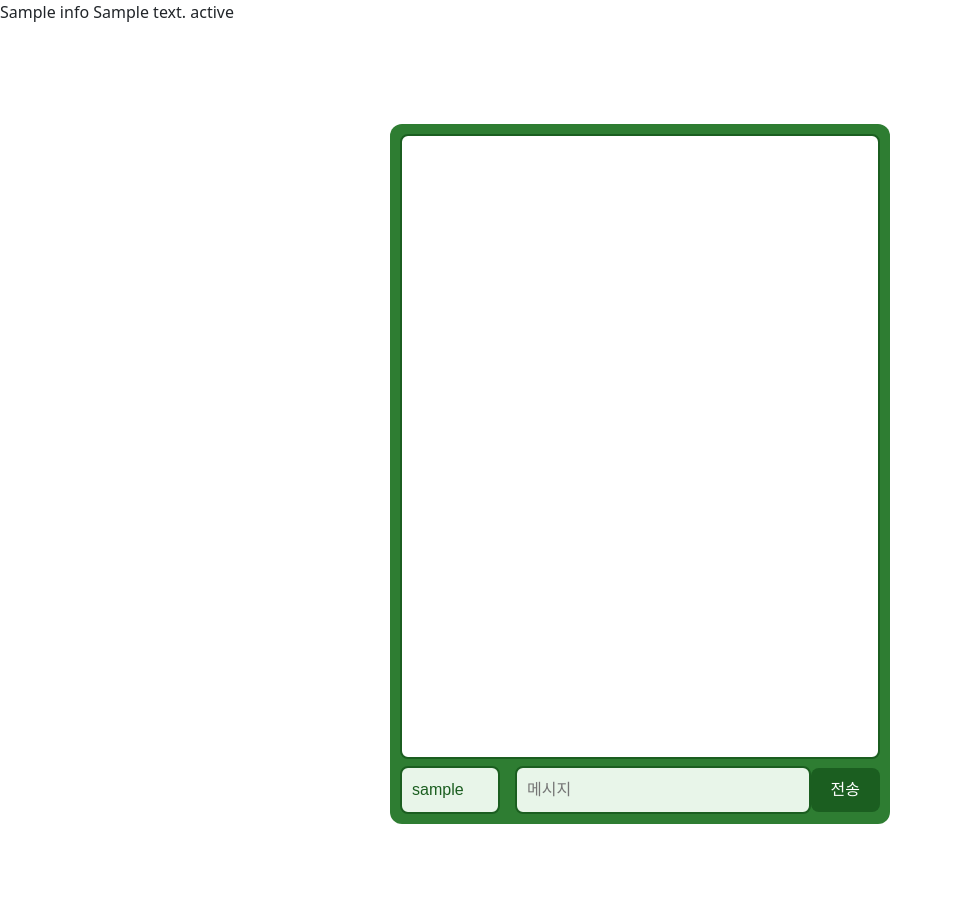
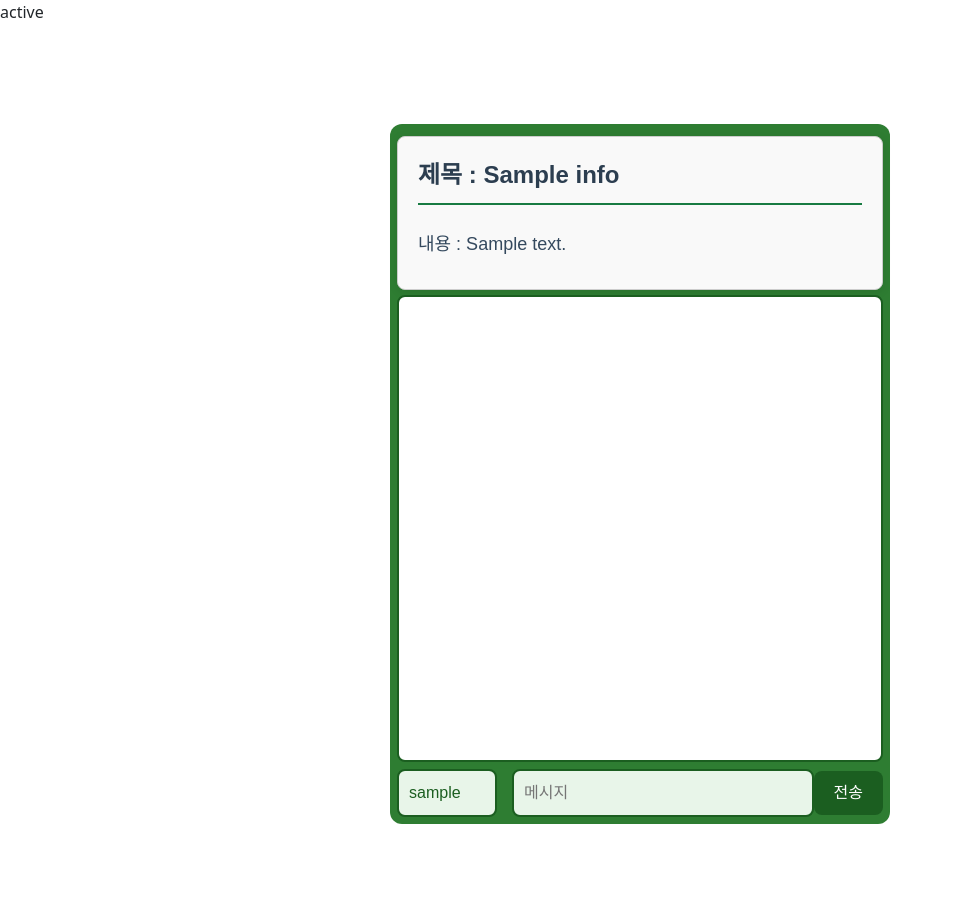
Before and after one commit to jerry-1211/monkeys_jungle, a Flask app: template templates/chat.html in a window 1280 px wide. Shown: the part 56-980 px from the top of the page, without its empty margins (0-953 px from the left). Run offline with Flask 3, Linux system fonts and the light colour scheme; the template is opened without the code that fills it: most values are stand-ins (such as "Sample title", 1, 10 or a date in 2020); some libraries are stand-ins or nearby versions.

Commit message:
채팅내용수정css

```diff
--- a/app.py
+++ b/app.py
@@ -307,4 +307,4 @@ def chat_user():
 
 
 if __name__ == '__main__':
-    socketio.run(app,host="0.0.0.0", port=3000, debug=True)
+    socketio.run(app,host="0.0.0.0", port=5000, debug=True)
--- a/templates/chat.html
+++ b/templates/chat.html
@@ -24,10 +24,7 @@
         background-color: #2e7d32;
         /* 짙은 초록색 배경 */
         border-radius: 12px;
-
-
-
-        padding: 10px;
+        padding: 7px;
         /* 안쪽 여백 */
         width: 500px;
         /* 넓은 너비 */
@@ -124,6 +121,38 @@
         background-color: #2e7d32;
         /* 호버 시 밝은 초록색 */
     }
+
+    .chat-container {
+            width: 100%;
+            margin: 5px auto;
+            background-color: #f9f9f9;
+            border: 1px solid #ccc;
+            border-radius: 8px;
+            padding: 20px;
+            box-shadow: 0 2px 10px rgba(0, 0, 0, 0.1);
+        }
+
+        /* 제목 스타일 */
+        .chat-title {
+            font-size: 24px;
+            font-weight: bold;
+            margin-bottom: 15px;
+            color: #2c3e50;
+            padding-bottom: 10px;
+            border-bottom: 2px solid #187b42; /* 짙은 초록색 경계 */
+        }
+
+        /* 내용 스타일 */
+        .chat-content {
+            font-size: 18px;
+            line-height: 1.6;
+            color: #34495e;
+            white-space: pre-wrap; /* 내용 줄 바꿈 적용 */
+            padding: 10px 0;
+        }
+
+
+
 </style>
 
 {% with messages = get_flashed_messages()%}
@@ -133,6 +162,7 @@
 </script>
 {% endif %}
 {% endwith %}
+
 <body>
     <nav class="navbar navbar-expand-lg navbar-dark bg-dark">
         <div class="container px-lg-5">
@@ -157,12 +187,18 @@
         </div>
     </nav>
 
-    <div>{{info["title"]}} {{info["content"]}} {{info["status"]}}</div>
+
+    <div>{{info["status"]}}</div>
     <div class="chat-hd">
-        <div id="message-container"></div>
-        <!-- 유저명과 메시지를 작성하고 데이터를 보내는 요소 -->
+        <div class="chat-container">
+            <div class="chat-title">제목 : {{info["title"]}} </div>
+            <div class="chat-content">내용 : {{info["content"]}}</div>
+        </div>
+        <div id="message-container">
+        </div>
+
         <form id="messageForm">
-            <input id="formUser" type="text" placeholder="유저명" value="{{ username }}"readonly>
+            <input id="formUser" type="text" placeholder="유저명" value="{{ username }}" readonly>
             <input id="formMessage" type="text" placeholder="메시지">
             <button type="submit">전송</button>
         </form>
@@ -225,6 +261,8 @@
                             var content = document.createElement('div');
                             content.textContent = message.user + ': ' + message.message;
                             messageContainer.appendChild(content);
+                            messageContainer.scrollTop = messageContainer.scrollHeight;
+
                         });
                     });
 
@@ -234,6 +272,9 @@
                         var content = document.createElement('div');
                         content.textContent = data.user + ': ' + data.message;
                         messageContainer.appendChild(content);
+
+                        messageContainer.scrollTop = messageContainer.scrollHeight;
+
                     });
 
                     socket.on('status', function (data) {
```
Also changed, not shown: templates/base.html (+8 -0 lines). Lines whose indentation alone changed are shown as unchanged.
